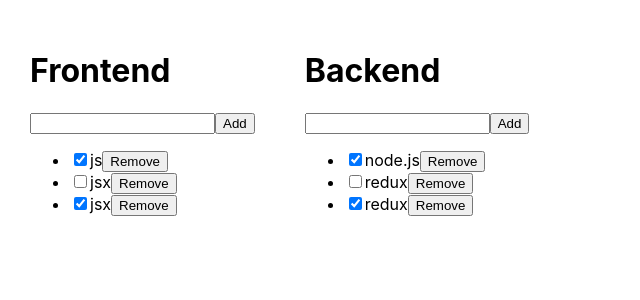
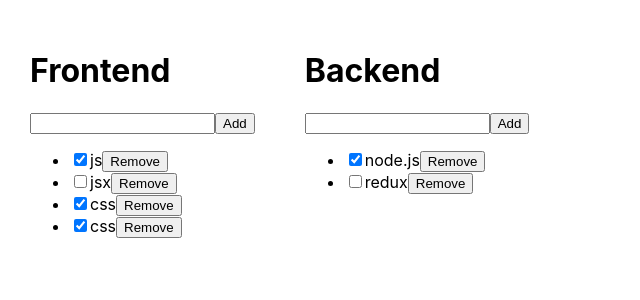
Before and after one commit to PaulZhemanov/saprana-roadmap, a React (Create React App) app: page / in a window 1280 px wide. Shown: the top 300 px of the page, without its empty margins (0-640 px from the left). Built offline with nearby package versions, Linux system fonts and the light colour scheme.

Commit message:
method map for tasks

```diff
--- a/src/App.tsx
+++ b/src/App.tsx
@@ -11,12 +11,12 @@ function App() {
     { id: 1, title: "js", isDone: true },
     { id: 2, title: "jsx", isDone: false },
     { id: 3, title: "css", isDone: true },
+    { id: 4, title: "css", isDone: true },
   ];
 
   let tasks2: Array<TasksType> = [
     { id: 1, title: "node.js", isDone: true },
     { id: 2, title: "redux", isDone: false },
-    { id: 3, title: "next.js", isDone: true },
   ];
 
   return (
--- a/src/Saprana.tsx
+++ b/src/Saprana.tsx
@@ -1,33 +1,31 @@
-import App from "./App"
-
+import App from "./App";
 
 export type TasksType = {
-  id: number
-  title: string
-  isDone: boolean
-}
-
+  id: number;
+  title: string;
+  isDone: boolean;
+};
 
 export type PropsType = {
   title: string;
-  tasks: Array<TasksType>
+  tasks: Array<TasksType>;
 };
 
 function Saprana(props: PropsType) {
-
   return (
     <div>
       <h1>{props.title}</h1>
       <input />
       <button>Add</button>
       <ul>
-        <li><input type="checkbox" checked= {props.tasks[0].isDone} /><span>{props.tasks[0].title}</span><button>Remove</button></li>
-        <li><input type="checkbox" checked= {props.tasks[1].isDone} /><span>{props.tasks[1].title}</span><button>Remove</button></li>
-        <li><input type="checkbox" checked= {props.tasks[2].isDone} /><span>{props.tasks[1].title}</span><button>Remove</button></li>
+        {props.tasks.map( t =>
+          <li><input type="checkbox" checked={t.isDone} /><span>{t.title}</span>
+            <button>Remove</button>
+          </li>
+        )}
       </ul>{" "}
-
     </div>
   );
 }
 
-export default Saprana
+export default Saprana;
```
